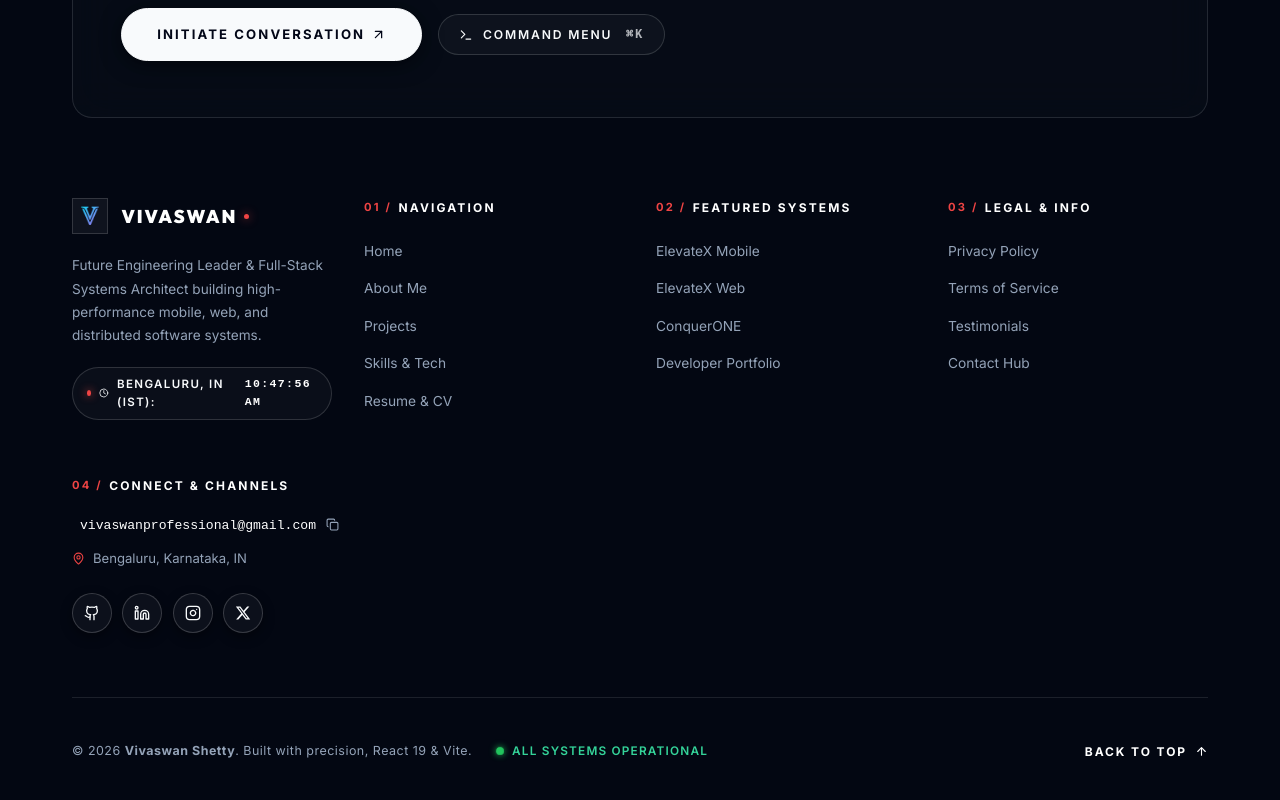
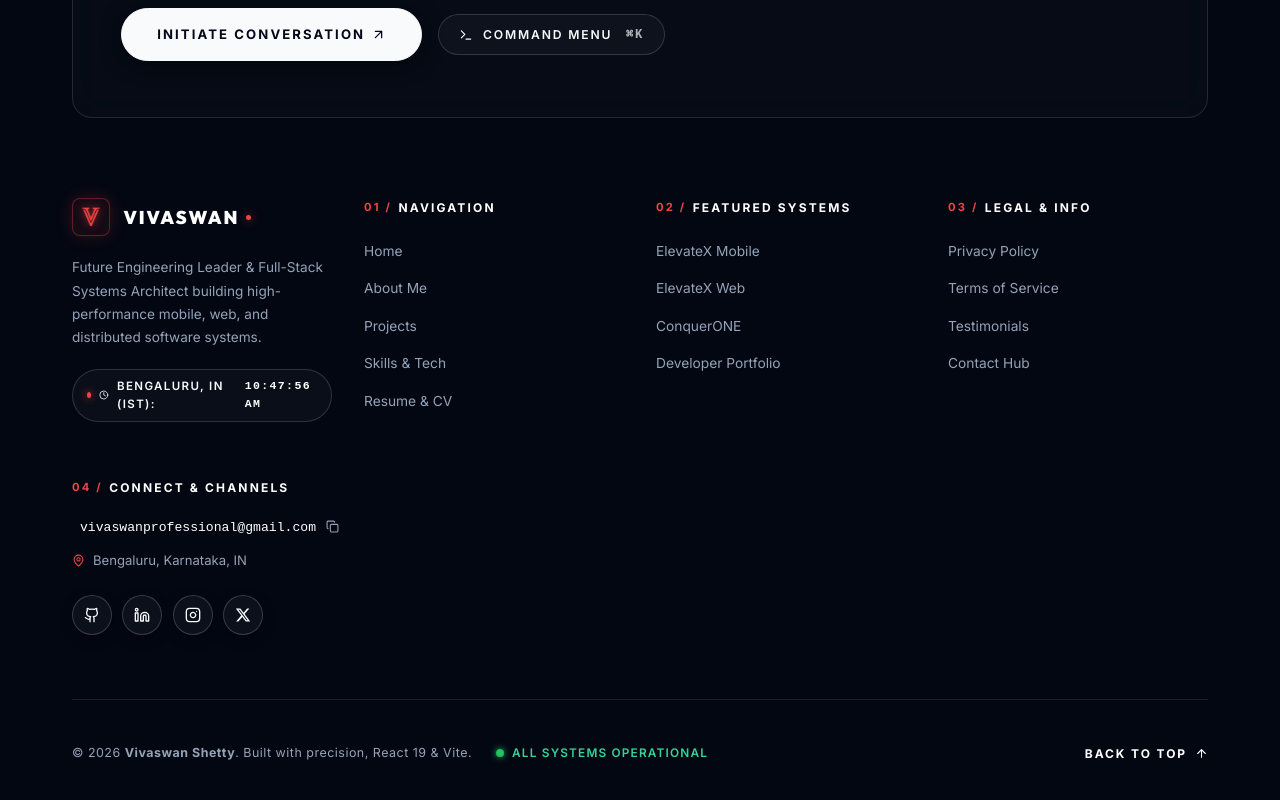
Before and after one commit to vivaswanshetty/Portfolio-Website, a React (Vite) app: page / in a window 1280 px wide. Shown: the part 2435-3235 px from the top of the page. Built offline with nearby package versions, Linux system fonts and the light colour scheme.

Commit message:
feat(footer): update brand monogram logo to red theme

```diff
--- a/src/components/Footer.jsx
+++ b/src/components/Footer.jsx
@@ -195,13 +195,15 @@ const Footer = () => {
                     <div style={{ display: 'flex', flexDirection: 'column', gap: '1.25rem' }}>
                         <NavLink to="/" style={{ display: 'flex', alignItems: 'center', gap: '0.85rem', textDecoration: 'none' }}>
                             <div style={{
-                                width: '36px', height: '36px',
-                                background: 'rgba(255, 255, 255, 0.05)',
-                                border: '1px solid rgba(255, 255, 255, 0.15)',
+                                width: '38px', height: '38px',
+                                background: 'rgba(239, 68, 68, 0.08)',
+                                border: '1px solid rgba(239, 68, 68, 0.35)',
+                                borderRadius: '8px',
                                 display: 'flex', alignItems: 'center', justifyContent: 'center',
-                                padding: '4px'
+                                padding: '5px',
+                                boxShadow: '0 0 16px rgba(239, 68, 68, 0.2)'
                             }}>
-                                <img src={vLogo} alt="Vivaswan Shetty Monogram" style={{ width: '100%', height: '100%', objectFit: 'contain' }} />
+                                <img src={vLogo} alt="Vivaswan Shetty Monogram" style={{ width: '100%', height: '100%', objectFit: 'contain', filter: 'drop-shadow(0 0 4px rgba(239, 68, 68, 0.6))' }} />
                             </div>
                             <div style={{ display: 'flex', alignItems: 'center', gap: '0.45rem' }}>
                                 <span style={{
```
Also changed, not shown: public/logo.png, src/assets/logos/v-logo.png.
